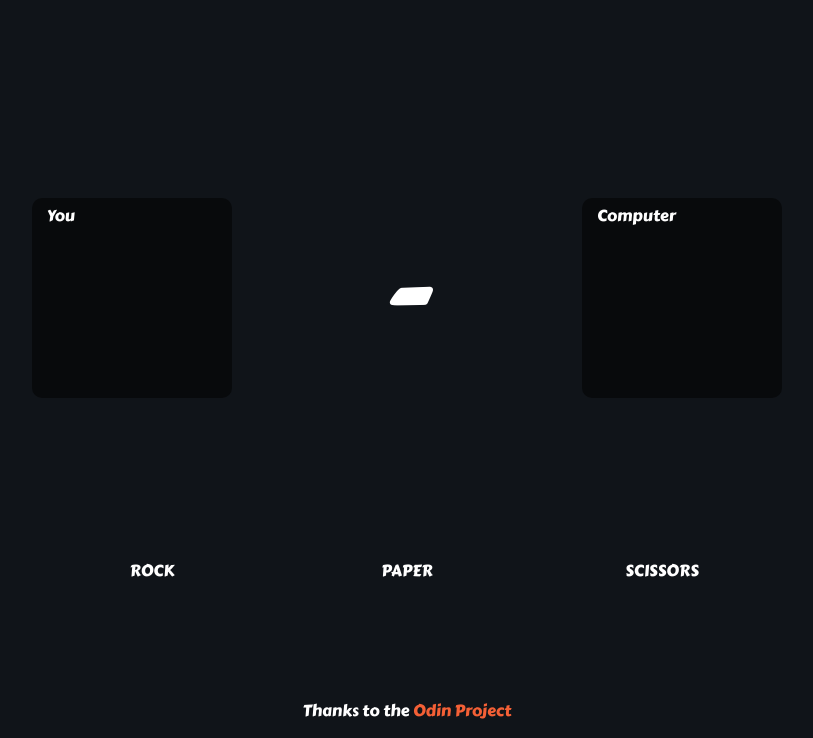
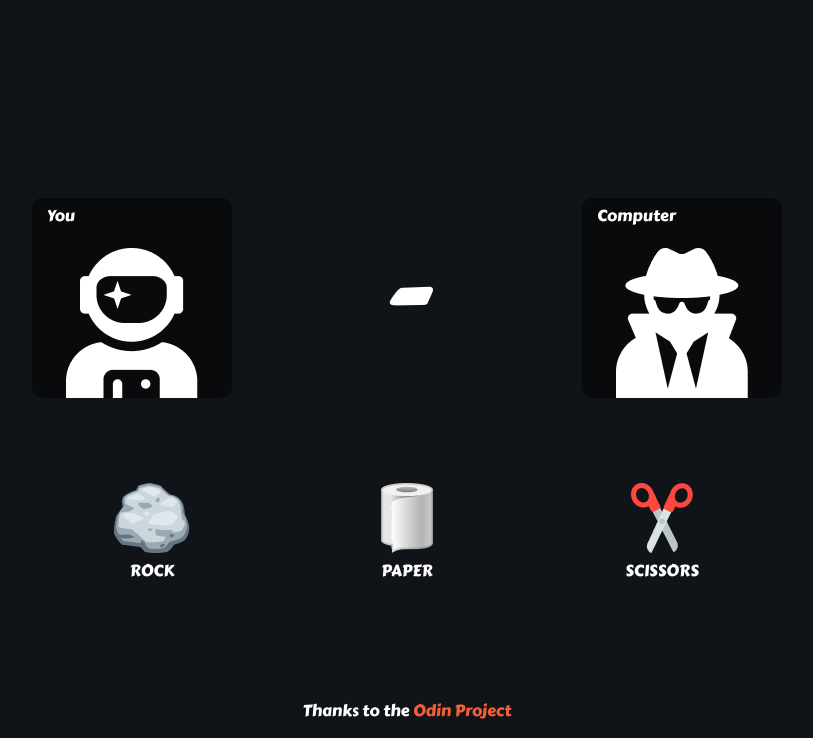
Before and after one commit to MehdiHan/odinproject_rockpaperscissors, a plain HTML site: page index.html in a window 1280 px wide. Shown: the part 65-803 px from the top of the page, without its empty margins (233-1046 px from the left). Drawn offline with Linux system fonts and the light colour scheme; the site is published under a folder, as on GitHub Pages, so addresses that start at the root find nothing.

Commit message:
Movings vector folder into CSS folder

```diff
--- a/css/main.css
+++ b/css/main.css
@@ -53,10 +53,10 @@ main {
   height: 200px;
   border-radius: 10px;
 
-  background: #080a0c url(/img/avatar_player.png) bottom center no-repeat;
+  background: #080a0c url(images/avatar_player.png) bottom center no-repeat;
 }
 .app__players__card:last-child {
-  background-image: url(/img/avatar_computer.png);
+  background-image: url(images/avatar_computer.png);
 }
 
 .app__card__name {
@@ -89,11 +89,12 @@ main {
   text-transform: uppercase;
 }
 .rock__button {
-  background: transparent url(/img/vector_rock.png) center center no-repeat;
+  background: transparent url(images/vector_rock.png) center center no-repeat;
 }
 .paper__button {
-  background: transparent url(/img/vector_paper.png) center center no-repeat;
+  background: transparent url(images/vector_paper.png) center center no-repeat;
 }
 .scissors__button {
-  background: transparent url(/img/vector_scissors.png) center center no-repeat;
+  background: transparent url(images/vector_scissors.png) center center
+    no-repeat;
 }
```
Also changed, not shown: css/images/avatar_computer.png (renamed from img/avatar_computer.png), css/images/avatar_player.png (renamed from img/avatar_player.png), css/images/vector_paper.png (renamed from img/vector_paper.png), css/images/vector_rock.png (renamed from img/vector_rock.png), css/images/vector_scissors.png (renamed from img/vector_scissors.png).
